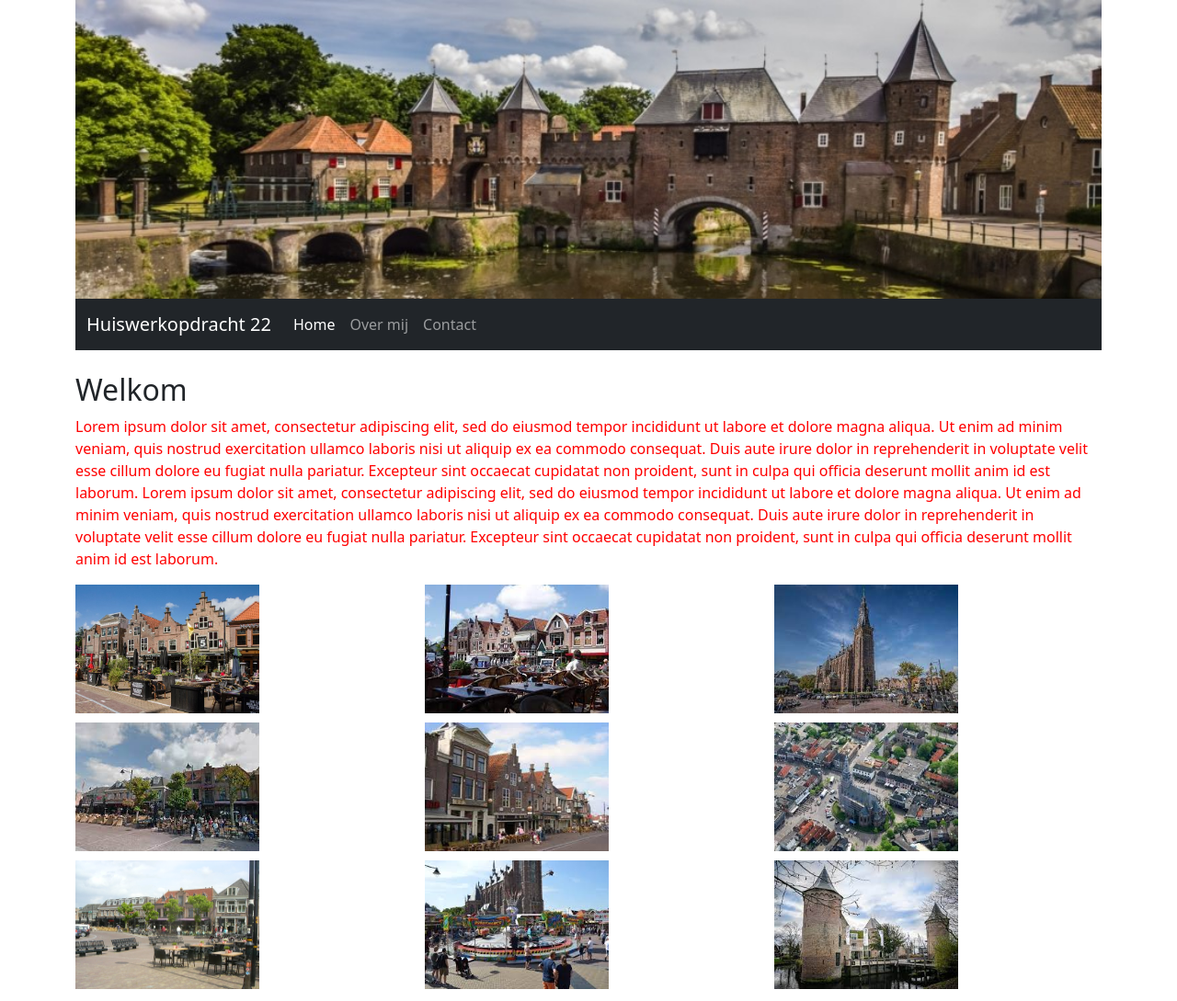
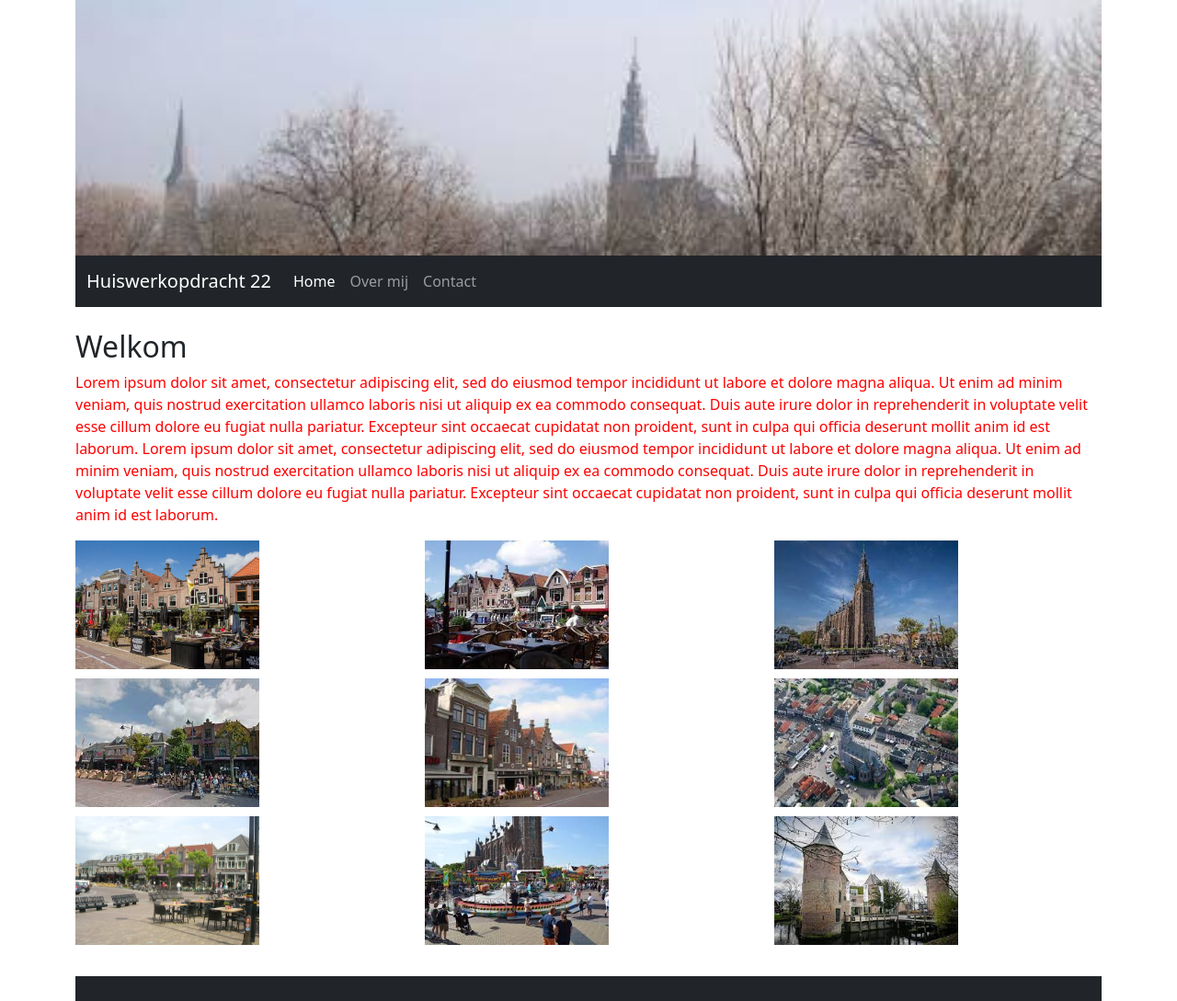
Before and after one commit to Johanb70/Huiswerkopdracht-22, a plain HTML site: page index.html in a window 1280 px wide. Shown: the top 1089 px of the page at 92% size. Drawn offline with nearby package versions, Linux system fonts and the light colour scheme.

Commit message:
Update index.html

```diff
--- a/index.html
+++ b/index.html
@@ -15,7 +15,7 @@
     <div class="container-sm">
       <header>
         <div class="navbar-brand">
-          <img src="img/header3.jpg" class="img-fluid" alt="Header" width="100%" height="400">
+          <img src="img/header4.jfif" class="img-fluid" alt="Header" width="100%" height="400">
         </div>
         <nav class="navbar navbar-expand-lg navbar-dark bg-dark">
         <div class="container-fluid">
```
